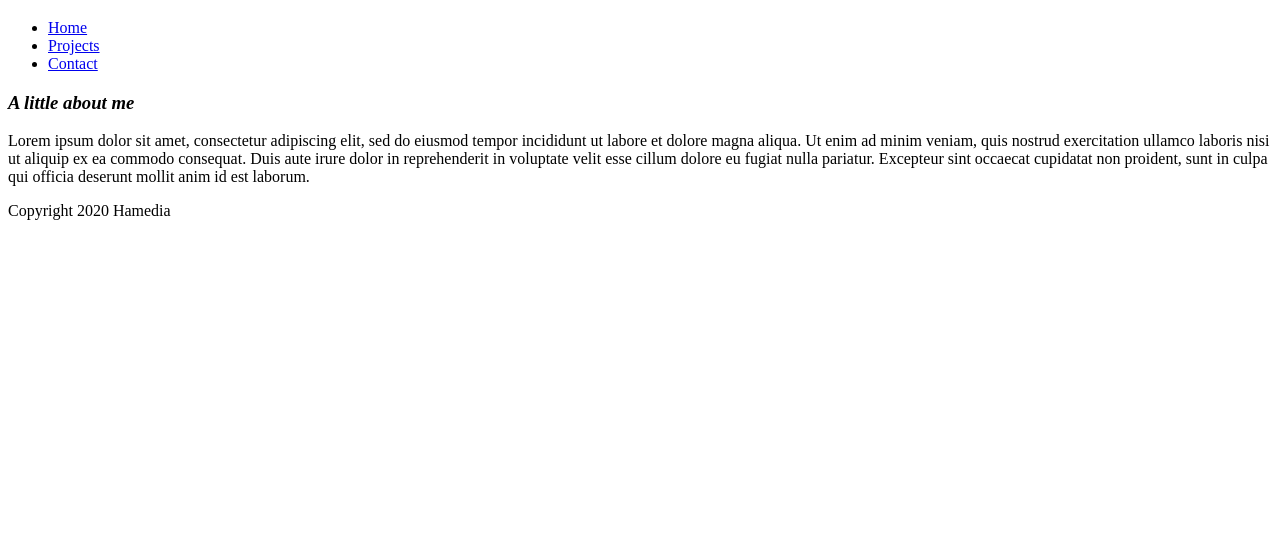
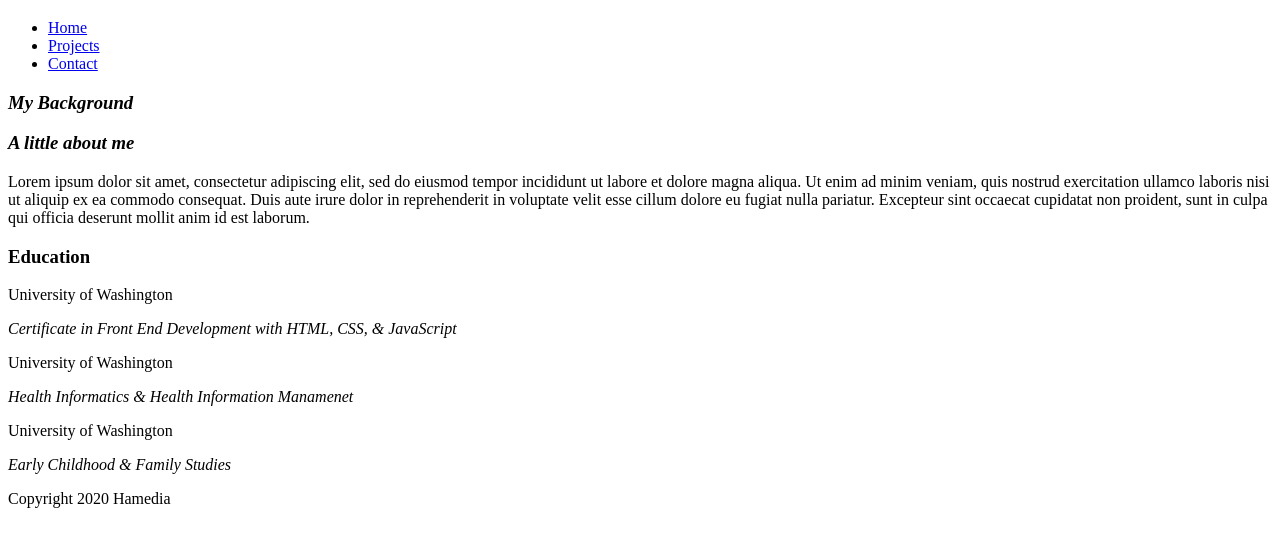
Before and after one commit to Hamediaj/Portfolio, a plain HTML site: page index.html in a window 1280 px wide. Shown: the part 61-608 px from the top of the page. Drawn offline with Linux system fonts and the light colour scheme.

Commit message:
added more information to about me page

```diff
--- a/index.html
+++ b/index.html
@@ -2,6 +2,8 @@
 <html lang="en">
 
   <head>
+    <meta charset="utf-8">
+
     <title>Welcome to My Website</title>
   </head>
 
@@ -20,10 +22,30 @@
     </header>
 
     <main>
+
       <article>
-        <h3><em>A little about me</em></h3>
-        <p>Lorem ipsum dolor sit amet, consectetur adipiscing elit, sed do eiusmod tempor incididunt ut labore et dolore magna aliqua. Ut enim ad minim veniam, quis nostrud exercitation ullamco laboris nisi ut aliquip ex ea commodo consequat. Duis aute irure dolor in reprehenderit in voluptate velit esse cillum dolore eu fugiat nulla pariatur. Excepteur sint occaecat cupidatat non proident, sunt in culpa qui officia deserunt mollit anim id est laborum.</p>
+        <h3><em>My Background</em></h3>
+<!--Brief summary about me-->
+        <section>
+          <h3><em>A little about me</em></h3>
+          <p>Lorem ipsum dolor sit amet, consectetur adipiscing elit, sed do eiusmod tempor incididunt ut labore et dolore magna aliqua. Ut enim ad minim veniam, quis nostrud exercitation ullamco laboris nisi ut aliquip ex ea commodo consequat. Duis aute irure dolor in reprehenderit in voluptate velit esse cillum dolore eu fugiat nulla pariatur. Excepteur sint occaecat cupidatat non proident, sunt in culpa qui officia deserunt mollit anim id est laborum.</p>
+        </section>
+
+<!--Education-->
+        <section>
+          <h3>Education</h3>
+          <p>University of Washington</p>
+          <p><em>Certificate in Front End Development with HTML, CSS, & JavaScript</em></p>
+
+          <p>University of Washington</p>
+          <p><em>Health Informatics & Health Information Manamenet</em></p>
+
+          <p>University of Washington</p>
+          <p><em>Early Childhood & Family Studies</em></p>
+        </section>
+
       </article>
+
 
     </main>
 
```
Also changed, not shown: contact.html (+1 -0 lines), projects.html (+8 -0 lines).
